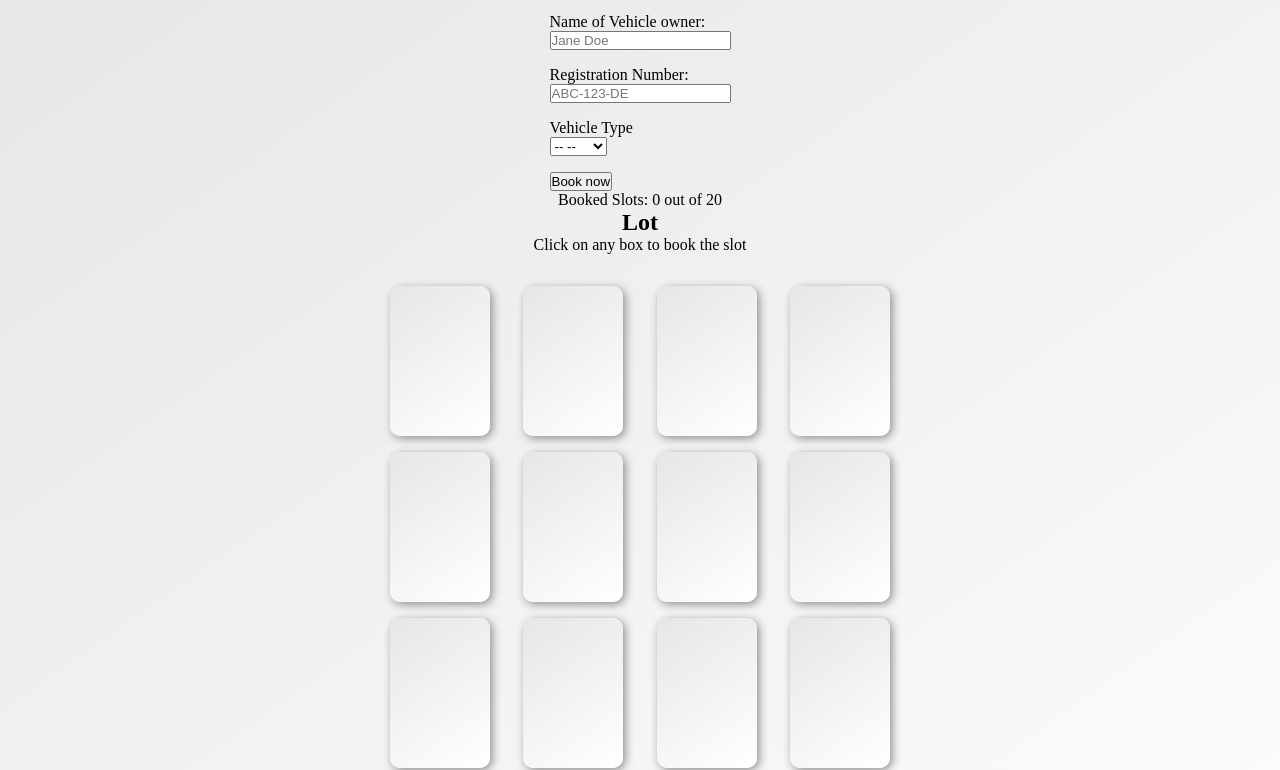
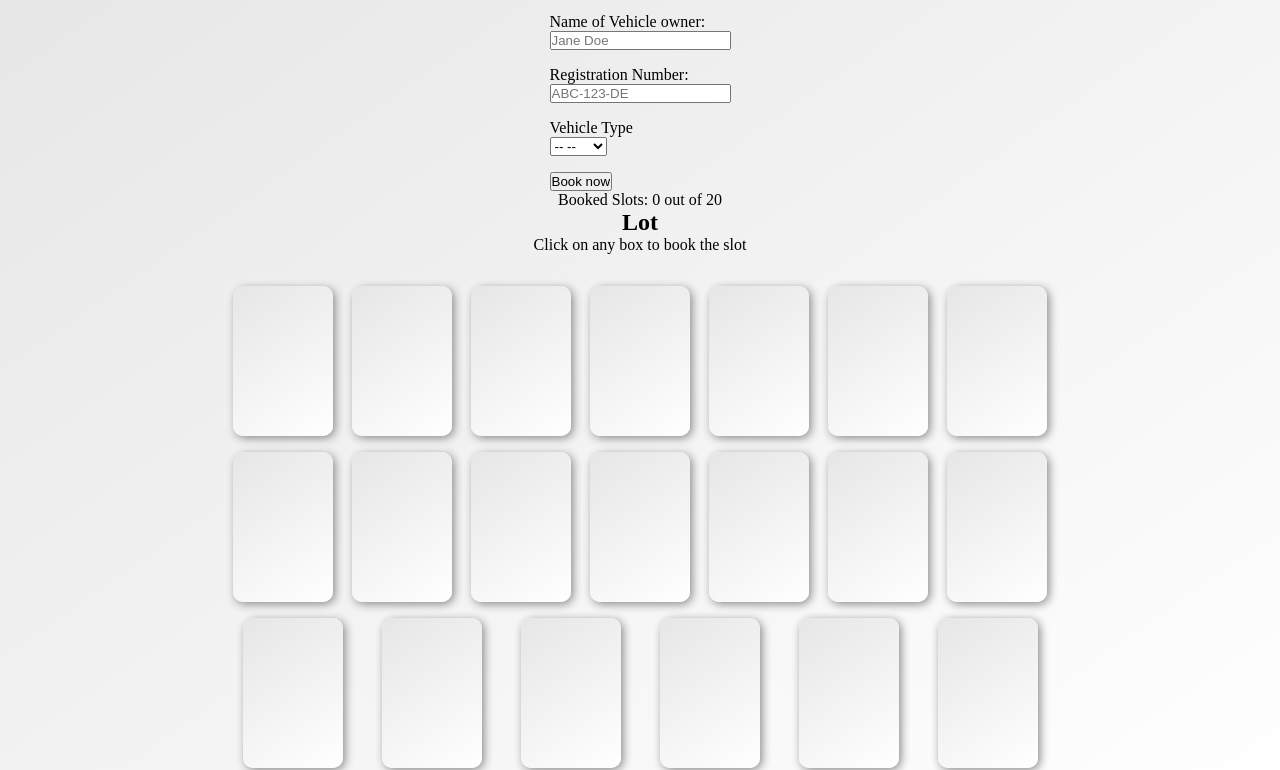
Before and after one commit to jaydhales/js-clinic, a plain HTML site: page parking-lot-system/index.html in a window 1280 px wide. Shown: the part 48-818 px from the top of the page. Drawn offline with Linux system fonts and the light colour scheme.

Commit message:
minor changes

```diff
--- a/parking-lot-system/index.css
+++ b/parking-lot-system/index.css
@@ -11,7 +11,7 @@ body {
 
 main {
   position: relative;
-  max-width: 550px;
+  max-width: 850px;
   margin: auto;
   text-align: center;
   overflow: hidden;
```
